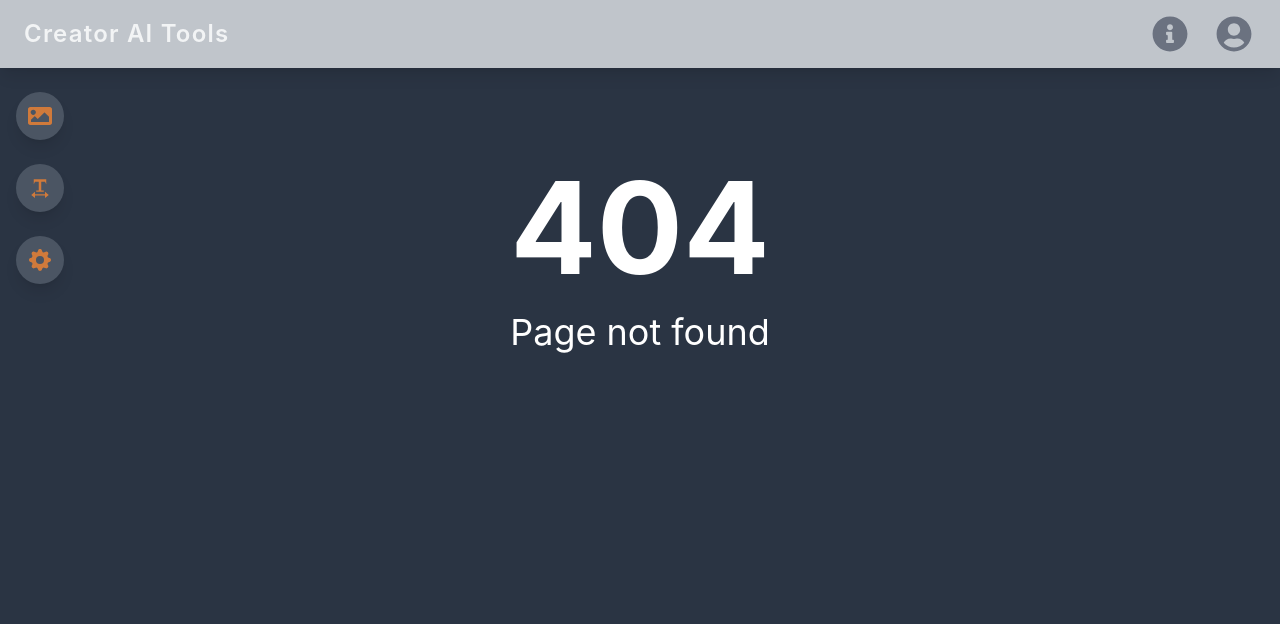
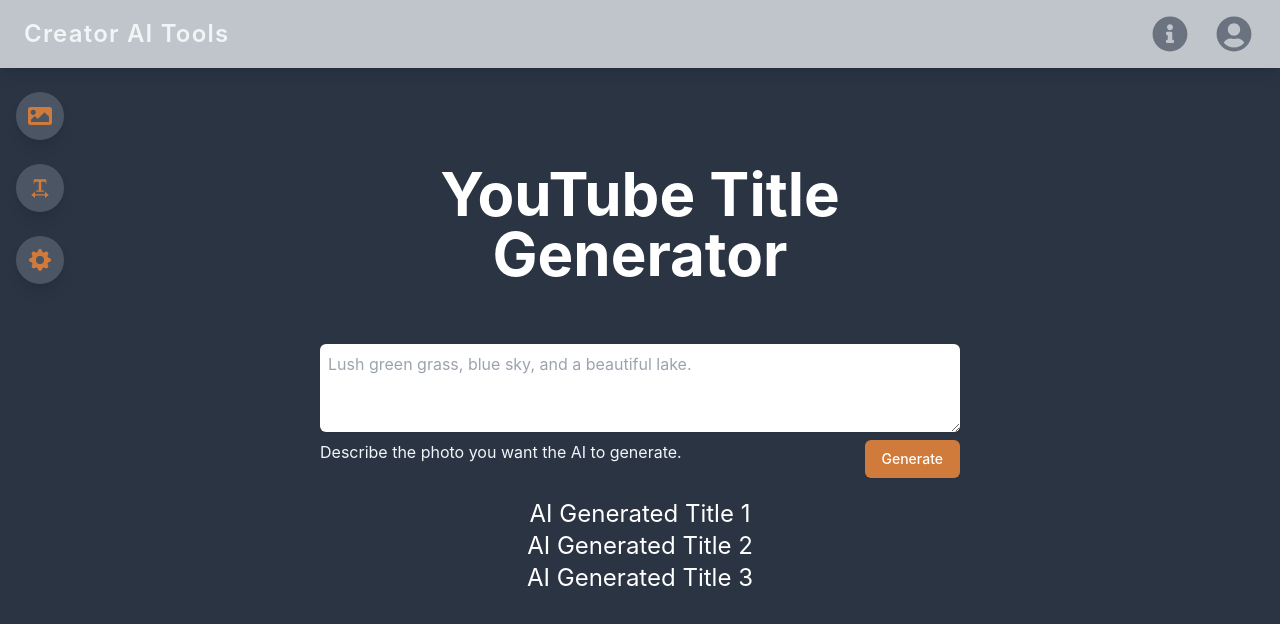
Before and after one commit to charafmrah/web-pangolin-studio-frontend, a React (Create React App) app: page /title-generator in a window 1280 px wide. Before the commit this address had no page. Shown: the top 624 px of the page. Built offline with nearby package versions, Linux system fonts and the light colour scheme.

Commit message:
Routing & title generator

```diff
--- /dev/null
+++ b/src/components/GeneratedTitles.js
@@ -0,0 +1,15 @@
+import React from 'react'
+
+function GeneratedTitles() {
+  return (
+    <div className='mt-5 text-center'>
+        <ul className='text-white text-2xl'>
+            <li>AI Generated Title 1</li>
+            <li>AI Generated Title 2</li>
+            <li>AI Generated Title 3</li>
+        </ul>
+    </div>
+  )
+}
+
+export default GeneratedTitles
--- a/src/components/Sidebar.js
+++ b/src/components/Sidebar.js
@@ -1,13 +1,20 @@
 import { BsGearFill } from 'react-icons/bs'
-import { FaFire, FaImage } from 'react-icons/fa'
+import { FaImage } from 'react-icons/fa'
 import { ImTextWidth } from 'react-icons/im'
+import { Link } from 'react-router-dom'
 
 const SideBar = () => {
   return (
         <div className="sidebar">
-          <SideBarIcon text='Generate a thumbnail' icon={<FaImage size="24" />} />
-          <SideBarIcon text='Title Generator' icon={<ImTextWidth size="20" />} />
-          <SideBarIcon text='Settings' icon={<BsGearFill size="22" />} />
+          <Link to={'/generator'}>
+            <SideBarIcon text='Generate a thumbnail' icon={<FaImage size="24" />} />
+          </Link>
+          <Link to={'/title-generator'}>
+            <SideBarIcon text='Title Generator' icon={<ImTextWidth size="20" />} />
+          </Link>
+          <Link to={'/settings'}>
+            <SideBarIcon text='Settings' icon={<BsGearFill size="22" />} />
+          </Link>
         </div>
   )
 }
@@ -21,7 +28,4 @@
   </div>
 )
 
-
-const Divider = () => <hr className="sidebar-hr" />
-
 export default SideBar
--- a/src/components/Search.js
+++ b/src/components/ThumbnailSearch.js
@@ -1,6 +1,6 @@
 import React from 'react'
 
-const Search = () => {
+const ThumbnailSearch = () => {
     return (
         <>
             <div className='pt-14'>
@@ -33,4 +33,4 @@
     )
 }
 
-export default Search
+export default ThumbnailSearch
--- /dev/null
+++ b/src/components/TitleSearch.js
@@ -0,0 +1,36 @@
+import React from 'react'
+
+const TitleSearch = () => {
+    return (
+        <>
+            <div className='pt-14'>
+                    <div className="mt-1">
+                      <textarea
+                        id="description"
+                        name="description"
+                        rows={3}
+                        className="mt-1 block p-2 w-full rounded-md border-gray-300 shadow-sm focus:border-x-primary focus:ring-primary"
+                        placeholder="Lush green grass, blue sky, and a beautiful lake."
+                        defaultValue={''}
+                      />
+                    </div>
+
+                    <div className='flex justify-between mt-2'>
+                        <p className="text-sm md:text-base text-slate-100">
+                            Describe what the video is about.
+                        </p>
+                        <button
+                            type="submit"
+                            className="inline-flex justify-center rounded-md border border-transparent bg-primary hover:bg-white py-2 px-4 text-sm font-medium text-white hover:text-primary shadow-sm hover:bg-primary focus:outline-none focus:ring-2 focus:ring-primary focus:ring-offset-2"
+                        >
+                            Generate
+                        </button>
+                    </div>
+
+                  </div>
+
+        </>
+    )
+}
+
+export default TitleSearch
--- a/src/components/TopBar.js
+++ b/src/components/TopBar.js
@@ -2,13 +2,18 @@
   FaUserCircle,
   FaInfoCircle
 } from 'react-icons/fa'
+import { Link } from 'react-router-dom'
 
 const TopBar = () => {
   return (
     <div className='top-navigation'>
       <Title />
+      <a href='https://webpangolin.com/help' target='_blank' rel="noopener noreferrer">
       <SupportIcon />
-      <UserCircle />
+      </a>
+      <Link to={'/account'}>
+        <UserCircle />
+      </Link>
     </div>
   )
 }
--- a/src/index.js
+++ b/src/index.js
@@ -8,11 +8,12 @@
   Routes,
   Route,
  } from 'react-router-dom';
-import About from './routes/About';
-import Generator from './routes/Generator';
+import ThumbnailGenerator from './routes/ThumbnailGenerator';
 import Account from './routes/Account';
 import Privacy from './routes/Privacy';
 import Terms from './routes/Terms';
+import TitleGenerator from './routes/TitleGenerator';
+import Settings from './routes/Settings';
 
 
 const root = ReactDOM.createRoot(document.getElementById('root'));
@@ -21,8 +22,9 @@
     <BrowserRouter>
       <Routes>
         <Route path='/' element={<App />}>
-          <Route path='generator' element={<Generator />} />
-          <Route path='about' element={<About />} />
+          <Route path='generator' element={<ThumbnailGenerator />} />
+          <Route path='title-generator' element={<TitleGenerator />} />
+          <Route path='settings' element={<Settings />} />
           <Route path='account' element={<Account />} />
           <Route path='privacy' element={<Privacy />} />
           <Route path='terms' element={<Terms />} />
--- /dev/null
+++ b/src/routes/Settings.js
@@ -0,0 +1,12 @@
+import React from 'react'
+import PageTitle from '../components/PageTitle'
+
+const Settings = () => {
+  return (
+    <div>
+        <PageTitle title='Settings'/>
+    </div>
+  )
+}
+
+export default Settings
--- a/src/routes/generator.js
+++ b/src/routes/ThumbnailGenerator.js
@@ -1,15 +1,15 @@
 import React from 'react'
-import Search from '../components/Search'
+import ThumbnailSearch from '../components/ThumbnailSearch'
 import GeneratedImage from '../components/GeneratedImage'
 import PageTitle from '../components/PageTitle'
 
-const Generator = () => {
+const ThumbnailGenerator = () => {
     return (
         <div>
 
             <PageTitle title='YouTube Thumbnail Generator'/>
 
-            <Search />
+            <ThumbnailSearch />
 
             <GeneratedImage />
 
@@ -17,4 +17,4 @@
     )
 }
 
-export default Generator
+export default ThumbnailGenerator
--- /dev/null
+++ b/src/routes/TitleGenerator.js
@@ -0,0 +1,21 @@
+import React from 'react'
+import Search from '../components/ThumbnailSearch'
+import GeneratedImage from '../components/GeneratedImage'
+import PageTitle from '../components/PageTitle'
+import GeneratedTitles from '../components/GeneratedTitles'
+
+const TitleGenerator = () => {
+    return (
+        <div>
+
+            <PageTitle title='YouTube Title Generator'/>
+
+            <Search />
+
+            <GeneratedTitles />
+
+        </div>
+    )
+}
+
+export default TitleGenerator
--- a/src/routes/about.js
+++ /dev/null
@@ -1,12 +0,0 @@
-import React from 'react'
-import PageTitle from '../components/PageTitle'
-
-const About = () => {
-    return (
-        <div>
-            <PageTitle title='About'/>
-        </div>
-    )
-}
-
-export default About
```
